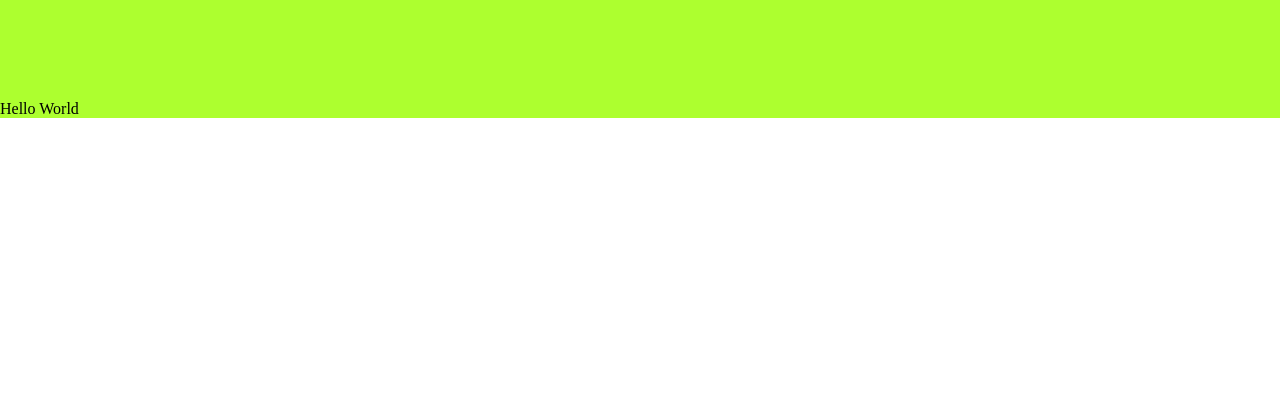
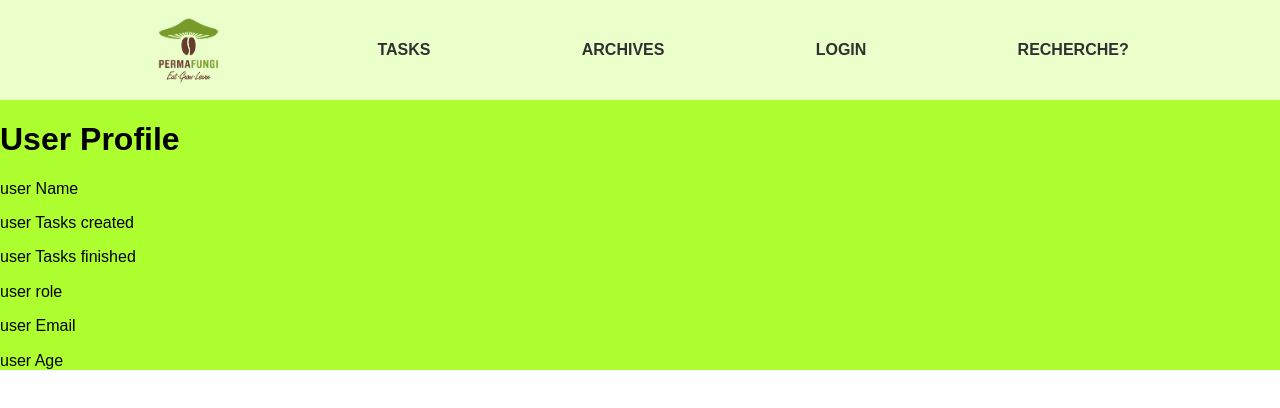
Before and after one commit to TomaszGladysz/Permafungi_Front_ecureuil, a website: page dev/user_profile.html in a window 1280 px wide. Drawn offline with nearby package versions, Linux system fonts and the light colour scheme; files that its build step writes are made by us from their sources.

Commit message:
css change et debut de na nav

```diff
--- a/dev/css/layout/_general.scss
+++ b/dev/css/layout/_general.scss
@@ -1,18 +1,20 @@
 //Couleurs
     //couleur texte de base
-    $color-1: #303030;
+        $color-1: #303030;
     //couleur texte 2 grey
-$color-2: #818181;
+        $color-2: #818181;
     //Green de base
-$color-3: #779b2b;
+        $color-3: #779b2b;
     //Green light (hover)
-$color-4: #c5d8a7;
+        $color-4: #c5d8a7;
     //Beige
-$color-5: #fcf6ed;
+        $color-5: #fcf6ed;
 
 
 html{
     scroll-behavior: smooth;
+    font-family: 'Source Sans Pro', sans-serif;
+
 }
 
 section.login {
--- a/dev/css/layout/_header.scss
+++ b/dev/css/layout/_header.scss
@@ -0,0 +1,25 @@
+#main_nav{
+    height: 100px;
+    background-color: rgba(255,255,255,0.75);
+    position: fixed;
+    top: 0;
+    width: 100vw;
+    list-style: none;
+    display: flex;
+    justify-content: space-evenly;
+    align-items: center;
+
+    a{
+        text-decoration: none;
+        color: $color-1;
+        text-transform: uppercase;
+        font-weight: bold;
+        &:hover{
+            color: $color-3;
+        }
+
+    }
+    img{
+        width: 75px;
+    }
+}
--- a/dev/user_profile.html
+++ b/dev/user_profile.html
@@ -13,14 +13,26 @@
     <body>
 
         <nav id="main_nav">
-
+            <img src="../img/logo-png-177.png" alt="Logo">
+            <a href="tasks_page.html">Tasks</a>
+            <a href="tasks_archive.html">Archives</a>
+            <a href="login.html">Login</a>
+            <a href="#">Recherche?</a>
         </nav>
 
 
 
 
         <div class="wrapper_body">
-  Hello World
+
+            <h1>User Profile</h1>
+            <p>user Name</p>
+            <p>user Tasks created</p>
+            <p>user Tasks finished</p>
+            <p>user role</p>
+            <p>user Email</p>
+            <p>user Age</p>
+
         </div>
 
 
```
Also changed, not shown: prod/user_profile.html (+14 -2 lines), prod/css/style.min.css.
